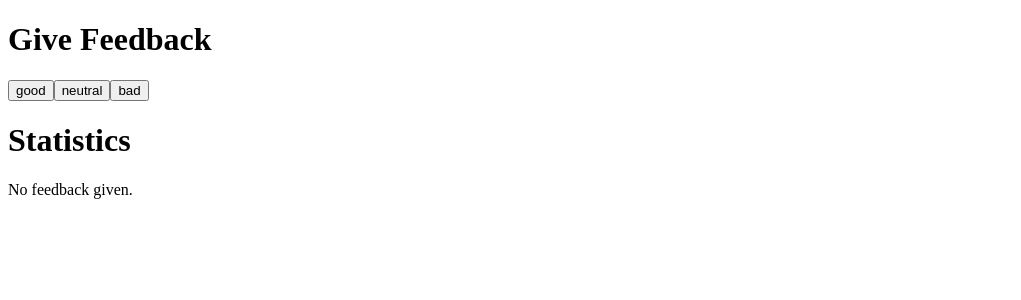
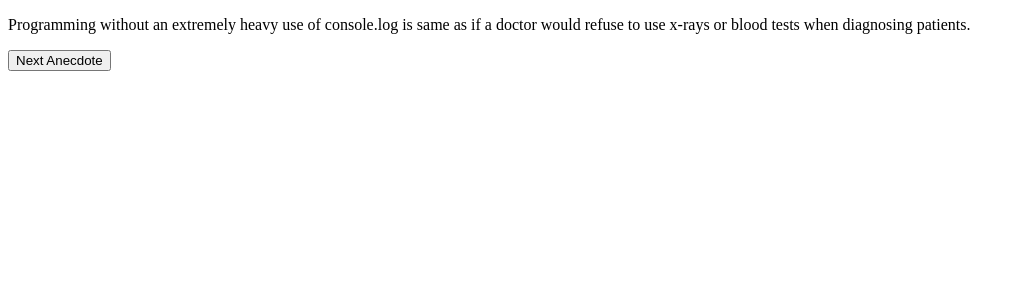
Before and after one commit to LinCie/FullStackOpen_Submissions, a React (Vite) app in the folder part1/: page / in a window 1280 px wide. Shown: the top 300 px of the page, without its empty margins (0-1021 px from the left). Built offline with nearby package versions, Linux system fonts and the light colour scheme.

Commit message:
exercise 1.12 submission

```diff
--- a/part1/src/App.jsx
+++ b/part1/src/App.jsx
@@ -1,73 +1,27 @@
 import { useState } from "react";
 
-// Exercise 1.10 note. Button has been previously refactored
-const Button = (props) => {
-  return <button onClick={props.onClick}>{props.text}</button>;
-};
+const App = () => {
+  const anecdotes = [
+    "If it hurts, do it more often.",
+    "Adding manpower to a late software project makes it later!",
+    "The first 90 percent of the code accounts for the first 10 percent of the development time...The remaining 10 percent of the code accounts for the other 90 percent of the development time.",
+    "Any fool can write code that a computer can understand. Good programmers write code that humans can understand.",
+    "Premature optimization is the root of all evil.",
+    "Debugging is twice as hard as writing the code in the first place. Therefore, if you write the code as cleverly as possible, you are, by definition, not smart enough to debug it.",
+    "Programming without an extremely heavy use of console.log is same as if a doctor would refuse to use x-rays or blood tests when diagnosing patients.",
+    "The only way to go fast, is to go well.",
+  ];
 
-const StatisticLine = (props) => {
-  const { text, value } = props;
-  return (
-    <tr>
-      <td>{text}</td>
-      <td>{value}</td>
-    </tr>
-  );
-};
+  const randomAnecdote = () => Math.floor(Math.random() * anecdotes.length);
 
-// Exercise 1.8 note. Statistic has been previously refactored
-const Statistic = (props) => {
-  const { reviews } = props;
+  const [selected, setSelected] = useState(randomAnecdote);
 
-  const all = reviews.good + reviews.neutral + reviews.bad;
-  const average = (reviews.good + reviews.bad * -1) / all;
-  const positive = (reviews.good / all) * 100;
-
-  if (all === 0) {
-    return <div>No feedback given.</div>;
-  }
-
-  return (
-    <table>
-      <tbody>
-        <StatisticLine text="Good" value={reviews.good} />
-        <StatisticLine text="Neutral" value={reviews.neutral} />
-        <StatisticLine text="Bad" value={reviews.bad} />
-        <StatisticLine text="All" value={all} />
-        <StatisticLine text="Average" value={average} />
-        <StatisticLine text="Positive" value={positive} />
-      </tbody>
-    </table>
-  );
-};
-
-const App = () => {
-  const [reviews, setReviews] = useState({ good: 0, neutral: 0, bad: 0 });
-
-  const handleClick = (review) => {
-    switch (review) {
-      case "good":
-        setReviews({ ...reviews, good: reviews.good + 1 });
-        break;
-      case "neutral":
-        setReviews({ ...reviews, neutral: reviews.neutral + 1 });
-        break;
-      case "bad":
-        setReviews({ ...reviews, bad: reviews.bad + 1 });
-        break;
-      default:
-        return;
-    }
-  };
+  const handleClick = () => setSelected(randomAnecdote);
 
   return (
     <div>
-      <h1>Give Feedback</h1>
-      <Button onClick={() => handleClick("good")} text="good" />
-      <Button onClick={() => handleClick("neutral")} text="neutral" />
-      <Button onClick={() => handleClick("bad")} text="bad" />
-      <h1>Statistics</h1>
-      <Statistic reviews={reviews} />
+      <p>{anecdotes[selected]}</p>
+      <button onClick={handleClick}>Next Anecdote</button>
     </div>
   );
 };
```
